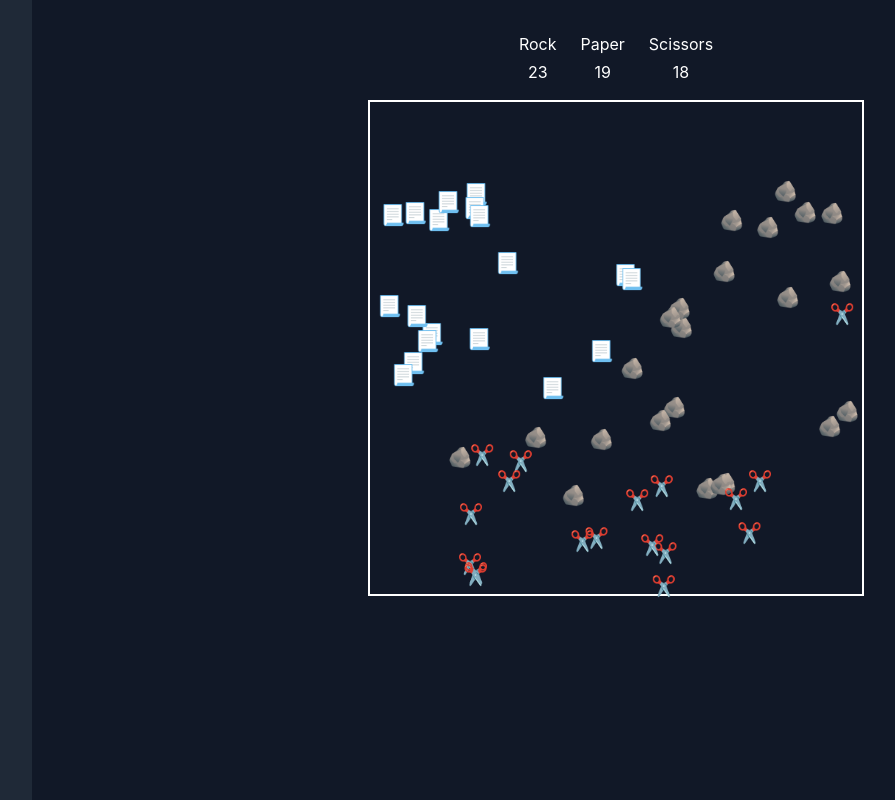
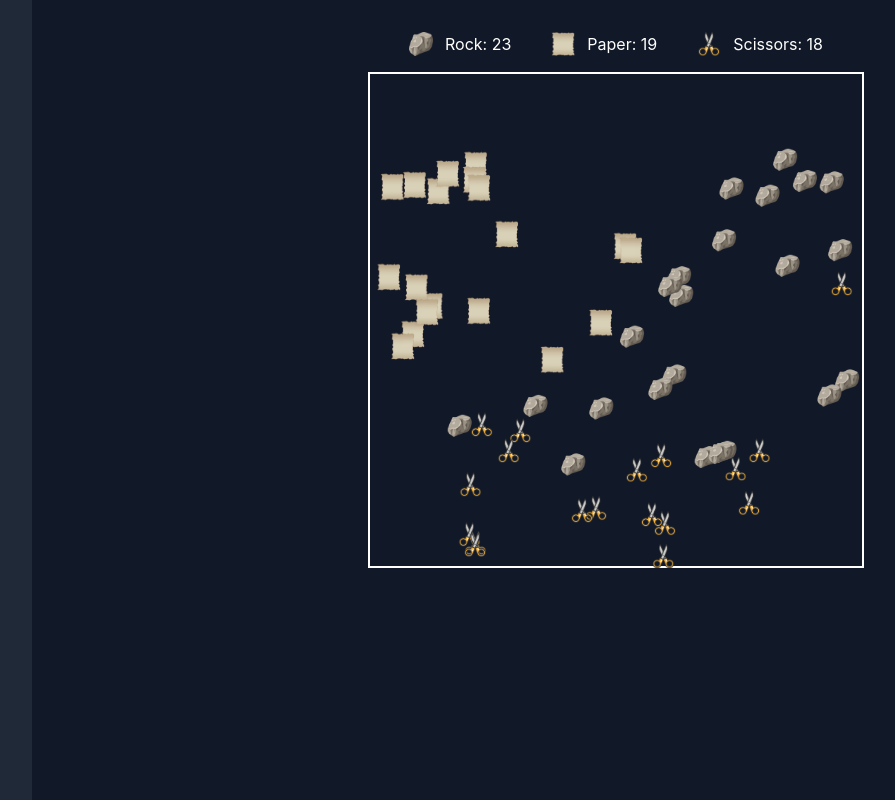
Before and after one commit to 40fathoms/rock-paper-scissors, a React (Vite) app: page / in a window 1280 px wide. Shown: the whole page, without its empty margins (80-975 px from the left). Built offline with nearby package versions, Linux system fonts and the light colour scheme.

Commit message:
perf: element image icons

```diff
--- a/src/components/element.tsx
+++ b/src/components/element.tsx
@@ -1,9 +1,9 @@
 import { motion, useMotionValue } from 'framer-motion';
 import { useContext, useRef, useState } from 'react';
 
-// import paper from '@/assets/paper.png';
-// import rock from '@/assets/rock.png';
-// import scissors from '@/assets/scissors.png';
+import paper from '@/assets/paper.png';
+import rock from '@/assets/rock.png';
+import scissors from '@/assets/scissors.png';
 import type { ElementTypes } from '@/classes/QuadTree';
 import { Point } from '@/classes/QuadTree';
 import { RockPaperScissorPoints } from '@/classes/RockPaperScissorPoints';
@@ -20,18 +20,12 @@ interface ElementProps {
   elementDefaultType: ElementTypes;
 }
 
-const detectionRange = 35; // Define the detection range
+const detectionRange = 35; // Define the detection rangepoise
 
-// const elementTypeIcon: Record<ElementTypes, JSX.Element> = {
-//   rock: <img src={rock} alt="rock" />,
-//   paper: <img src={paper} alt="paper" />,
-//   scissors: <img src={scissors} alt="scissors" />
-// };
-
-const elementTypeIcon: Record<ElementTypes, string> = {
-  rock: '🪨',
-  paper: '📃',
-  scissors: '✂️'
+const elementTypeIcon: Record<ElementTypes, JSX.Element> = {
+  rock: <img src={rock} alt="rock" />,
+  paper: <img src={paper} alt="paper" />,
+  scissors: <img src={scissors} alt="scissors" />
 };
 
 const Element = ({
@@ -110,7 +104,7 @@ const Element = ({
     <motion.div
       key={elementType}
       style={{ x, y }}
-      className={cn(['absolute h-5 w-5', '[&>span]:text-xl'])}
+      className={cn(['absolute h-6 w-6', '[&>span]:text-xl'])}
     >
       <span>{elementTypeIcon[elementType]}</span>
     </motion.div>
--- a/src/components/stats.tsx
+++ b/src/components/stats.tsx
@@ -1,5 +1,8 @@
 import { useContext, useState } from 'react';
 
+import paper from '@/assets/paper.png';
+import rock from '@/assets/rock.png';
+import scissors from '@/assets/scissors.png';
 import { RockPaperScissorPoints } from '@/classes/RockPaperScissorPoints';
 import { RockPaperScissorsContext } from '@/contexts/RockPaperScissorsContext';
 import { useRequestAnimationFrame } from '@/hooks/useRequestAnimationFrame';
@@ -25,23 +28,23 @@ const Stats = () => {
   return (
     <ul
       className={cn([
-        'flex flex-row gap-6',
-        '[&>li]:flex [&>li]:flex-col [&>li]:items-center [&>li]:gap-1'
+        'flex flex-row gap-10',
+        '[&>li]:flex [&>li]:flex-row [&>li]:items-center [&>li]:gap-3'
       ])}
     >
       <li>
-        <p>Rock</p>
-        <p>{rockOccurences}</p>
+        <img src={rock} alt="rock" className={cn(['h-6 w-6'])} />
+        <span>Rock: {rockOccurences}</span>
       </li>
 
       <li>
-        <p>Paper</p>
-        <p>{paperOccurences}</p>
+        <img src={paper} alt="paper" className={cn(['h-6 w-6'])} />
+        <span>Paper: {paperOccurences}</span>
       </li>
 
       <li>
-        <p>Scissors</p>
-        <p>{scissorsOccurences}</p>
+        <img src={scissors} alt="scissors" className={cn(['h-6 w-6'])} />
+        <span>Scissors: {scissorsOccurences}</span>
       </li>
     </ul>
   );
```
